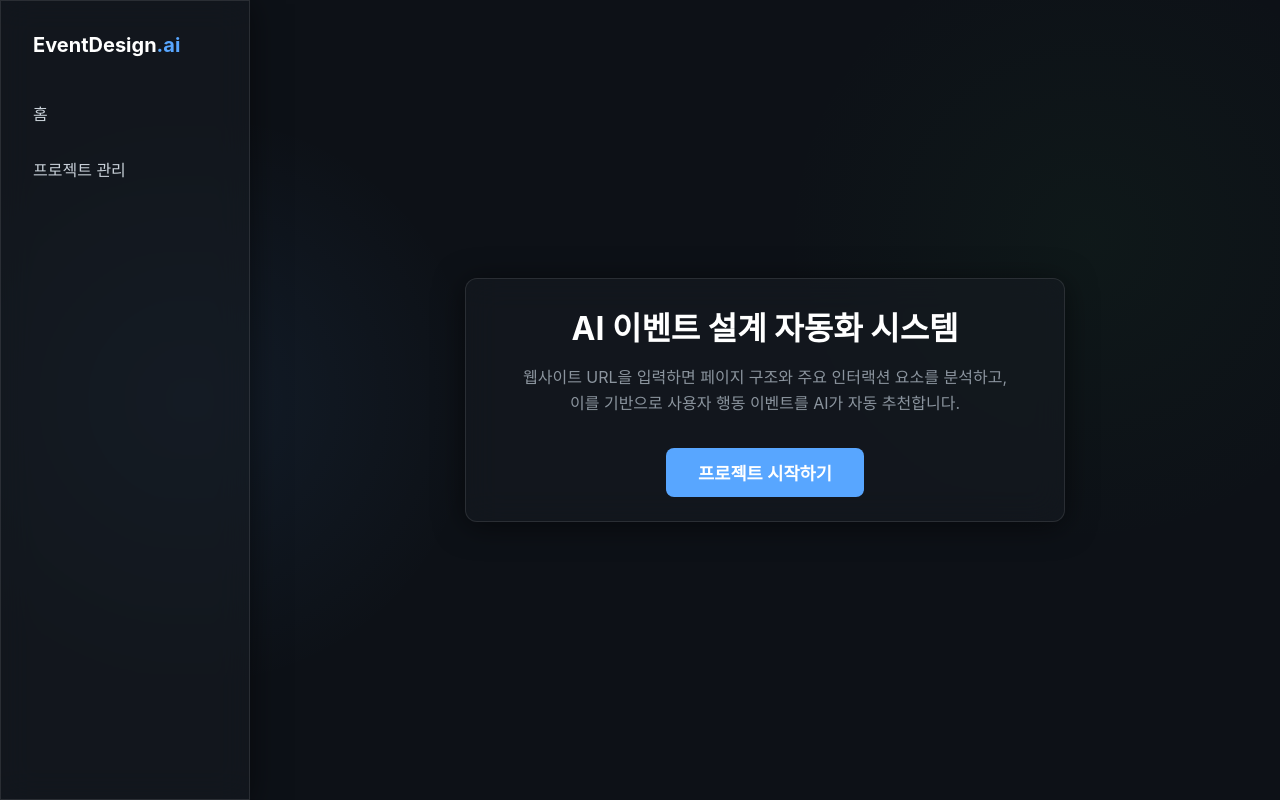
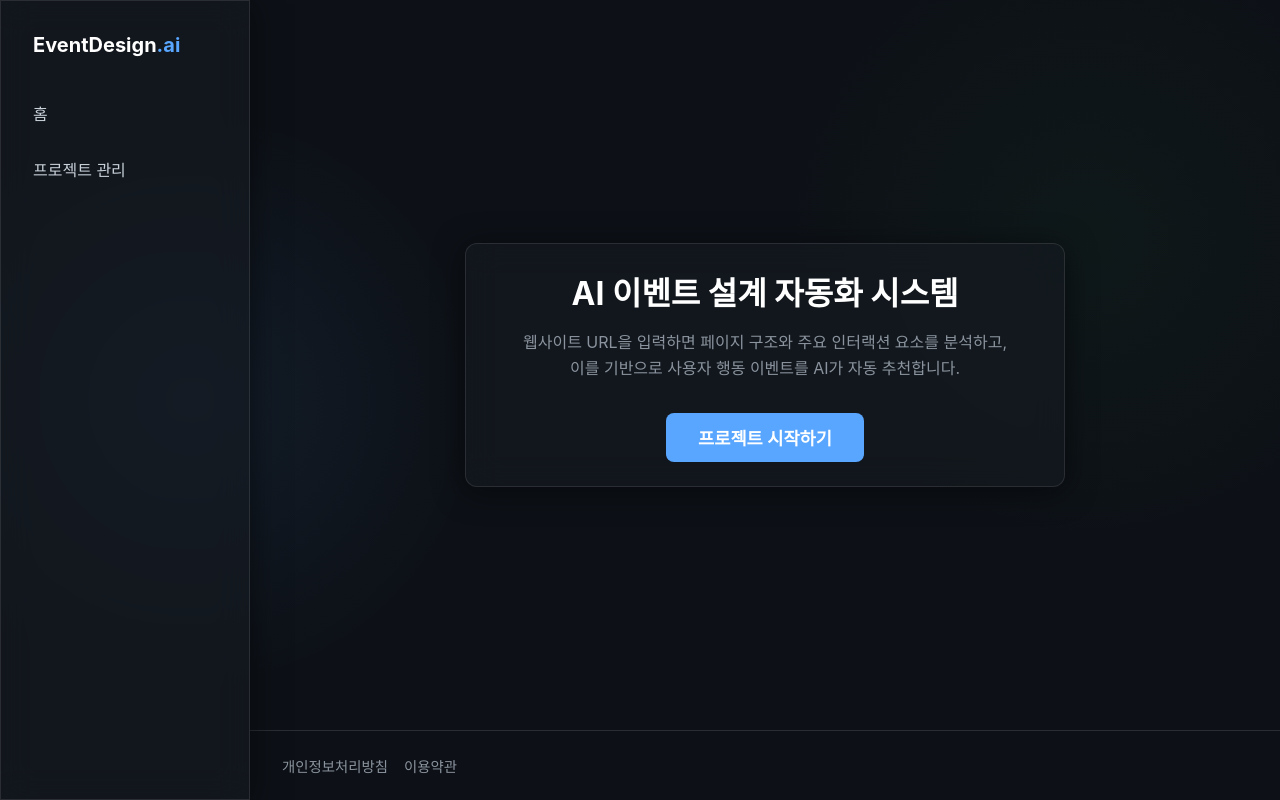
Before and after one commit to yujin-813/nugget, a Next.js app in the folder Desktop/event-design-automation/: page / in a window 1280 px wide. Built offline with nearby package versions, Linux system fonts and the light colour scheme; no server answers.

Commit message:
feat(ui): add footer links for privacy and terms

```diff
--- a/Desktop/event-design-automation/src/app/layout.tsx
+++ b/Desktop/event-design-automation/src/app/layout.tsx
@@ -40,6 +40,23 @@ j=d.createElement(s),dl=l!='dataLayer'?'&l='+l:'';j.async=true;j.src=
         <Sidebar />
         <main style={{ marginLeft: '250px', minHeight: '100vh', display: 'flex', flexDirection: 'column' }}>
           {children}
+          <footer
+            style={{
+              marginTop: "auto",
+              padding: "1.5rem 2rem",
+              borderTop: "1px solid var(--border-color)",
+              display: "flex",
+              gap: "1rem",
+              justifyContent: "flex-start",
+            }}
+          >
+            <a href="/privacy" style={{ color: "var(--text-secondary)", textDecoration: "none", fontSize: "0.9rem" }}>
+              개인정보처리방침
+            </a>
+            <a href="/terms" style={{ color: "var(--text-secondary)", textDecoration: "none", fontSize: "0.9rem" }}>
+              이용약관
+            </a>
+          </footer>
         </main>
       </body>
     </html>
```
